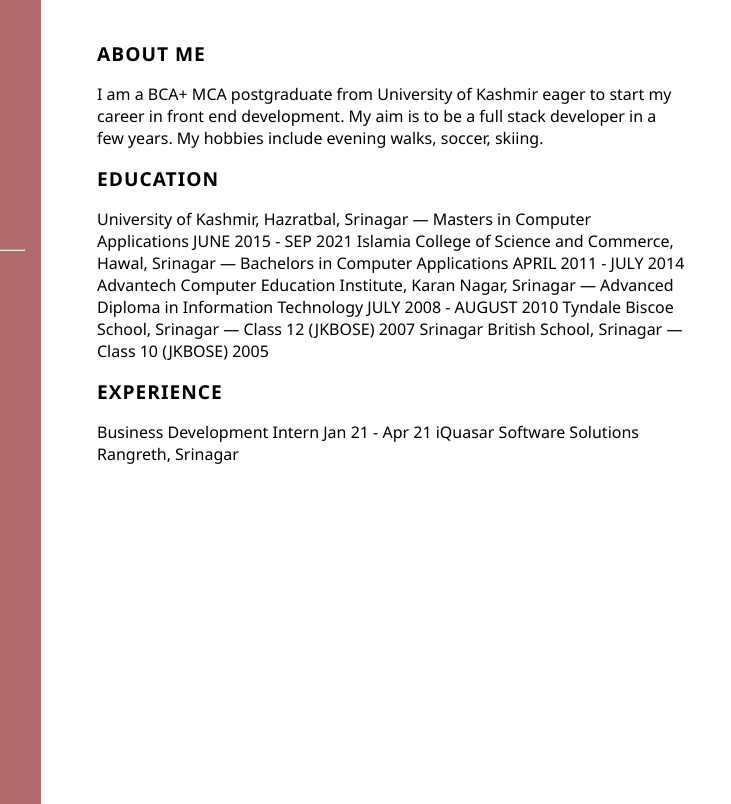
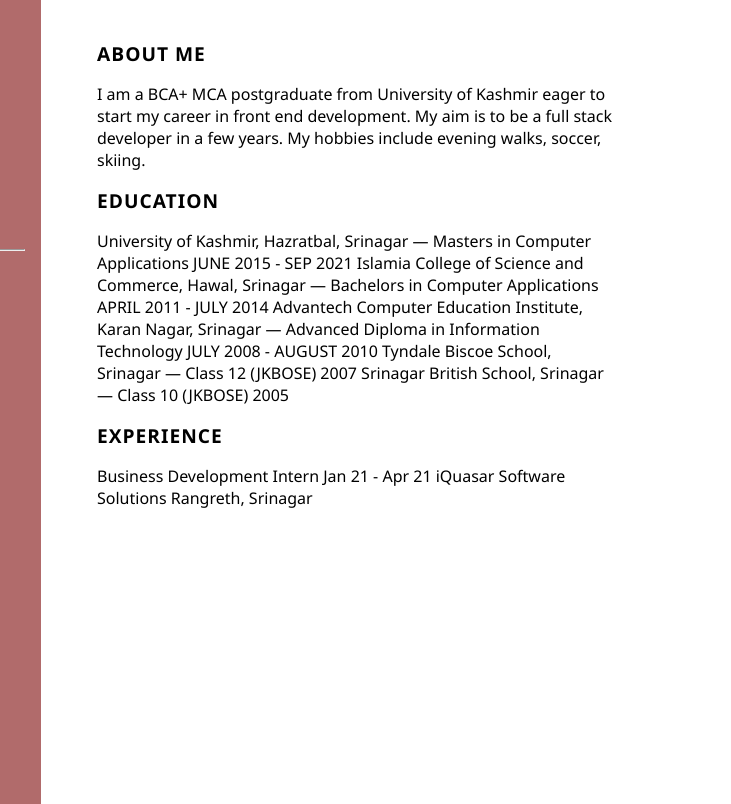
Before and after one commit to MoyeenG/Responsive-Resume-using-CSS-Grid---Entities-and-Relations-Basic-Selectors-Comb---qiaav4147byu, a plain HTML site: page index.html in a window 1280 px wide. Shown: the top 804 px of the page, 259-990 px from the left. Drawn offline with Linux system fonts and the light colour scheme.

Commit message:
changed both section css

```diff
--- a/style.css
+++ b/style.css
@@ -18,13 +18,13 @@ main.main-content {
 .left-section {
     background-color: rgb(177, 107, 107);
     max-width: 300px;
-    grid-column-start: 1 / 2;
+    grid-column-start: 1 / span 1;
 }
 
 .right-section {
-    /* max-width: 90%; */
-    max-width: 700px;
-    grid-column-start : 2 / 3;
+    width: 90%;
+    /* max-width: 700px; */
+    grid-column-start : 2 / span 1;
 }
 
 .left-content {
```
